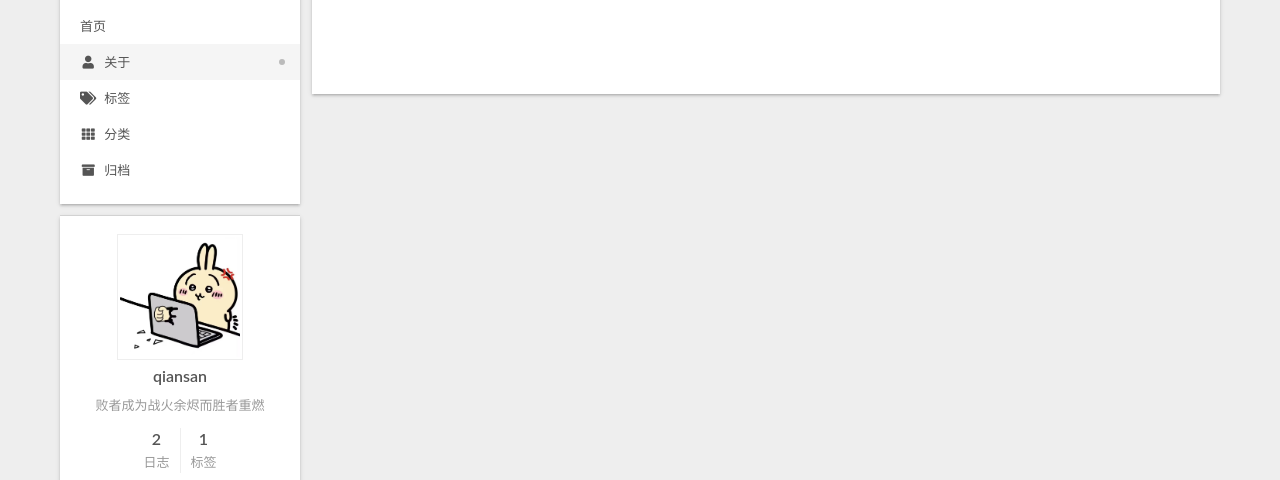
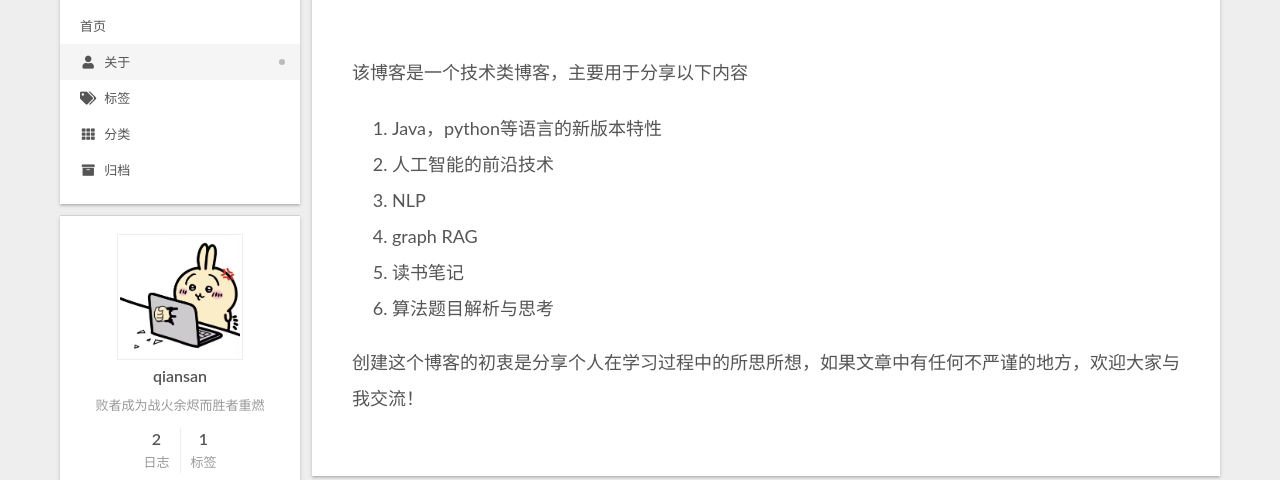
Before and after one commit to qscoder23/qscoder23.github.io, a plain HTML site: page about/index.html in a window 1280 px wide. Shown: the part 90-570 px from the top of the page. Drawn offline with Linux system fonts and the light colour scheme.

Commit message:
Site updated: 2025-07-02 23:49:18

```diff
--- a/about/index.html
+++ b/about/index.html
@@ -20,15 +20,15 @@
     var CONFIG = {"hostname":"qscoder23.github.io","root":"/","scheme":"Gemini","version":"7.8.0","exturl":false,"sidebar":{"position":"left","display":"post","padding":18,"offset":12,"onmobile":false},"copycode":{"enable":true,"show_result":true,"style":null},"back2top":{"enable":true,"sidebar":false,"scrollpercent":false},"bookmark":{"enable":false,"color":"#222","save":"auto"},"fancybox":false,"mediumzoom":false,"lazyload":false,"pangu":false,"comments":{"style":"tabs","active":null,"storage":true,"lazyload":false,"nav":null},"algolia":{"hits":{"per_page":10},"labels":{"input_placeholder":"Search for Posts","hits_empty":"We didn't find any results for the search: ${query}","hits_stats":"${hits} results found in ${time} ms"}},"localsearch":{"enable":false,"trigger":"auto","top_n_per_article":1,"unescape":false,"preload":false},"motion":{"enable":true,"async":false,"transition":{"post_block":"fadeIn","post_header":"slideDownIn","post_body":"slideDownIn","coll_header":"slideLeftIn","sidebar":"slideUpIn"}}};
   </script>
 
-  <meta name="description" content="败者成为战火余烬而胜者重燃">
+  <meta name="description" content="该博客是一个技术类博客，主要用于分享以下内容  Java，python等语言的新版本特性 人工智能的前沿技术 NLP graph RAG 读书笔记 算法题目解析与思考  创建这个博客的初衷是分享个人在学习过程中的所思所想，如果文章中有任何不严谨的地方，欢迎大家与我交流！">
 <meta property="og:type" content="website">
 <meta property="og:title" content="About">
 <meta property="og:url" content="https://qscoder23.github.io/about/index.html">
 <meta property="og:site_name" content="千仐的尼罗河花园">
-<meta property="og:description" content="败者成为战火余烬而胜者重燃">
+<meta property="og:description" content="该博客是一个技术类博客，主要用于分享以下内容  Java，python等语言的新版本特性 人工智能的前沿技术 NLP graph RAG 读书笔记 算法题目解析与思考  创建这个博客的初衷是分享个人在学习过程中的所思所想，如果文章中有任何不严谨的地方，欢迎大家与我交流！">
 <meta property="og:locale" content="zh_CN">
 <meta property="article:published_time" content="2025-07-02T06:10:13.000Z">
-<meta property="article:modified_time" content="2025-07-02T06:10:56.149Z">
+<meta property="article:modified_time" content="2025-07-02T15:49:05.219Z">
 <meta property="article:author" content="qiansan">
 <meta name="twitter:card" content="summary">
 
@@ -184,6 +184,16 @@
 
 
       <div class="post-body">
+          <p>该博客是一个技术类博客，主要用于分享以下内容</p>
+<ol>
+<li>Java，python等语言的新版本特性</li>
+<li>人工智能的前沿技术</li>
+<li>NLP</li>
+<li>graph RAG</li>
+<li>读书笔记</li>
+<li>算法题目解析与思考</li>
+</ol>
+<p>创建这个博客的初衷是分享个人在学习过程中的所思所想，如果文章中有任何不严谨的地方，欢迎大家与我交流！</p>
 
       </div>
 
```
Also changed, not shown: 2025/07/02/hello-world/index.html (+19 -0 lines), uploads/background.jpg, 1 other file.
